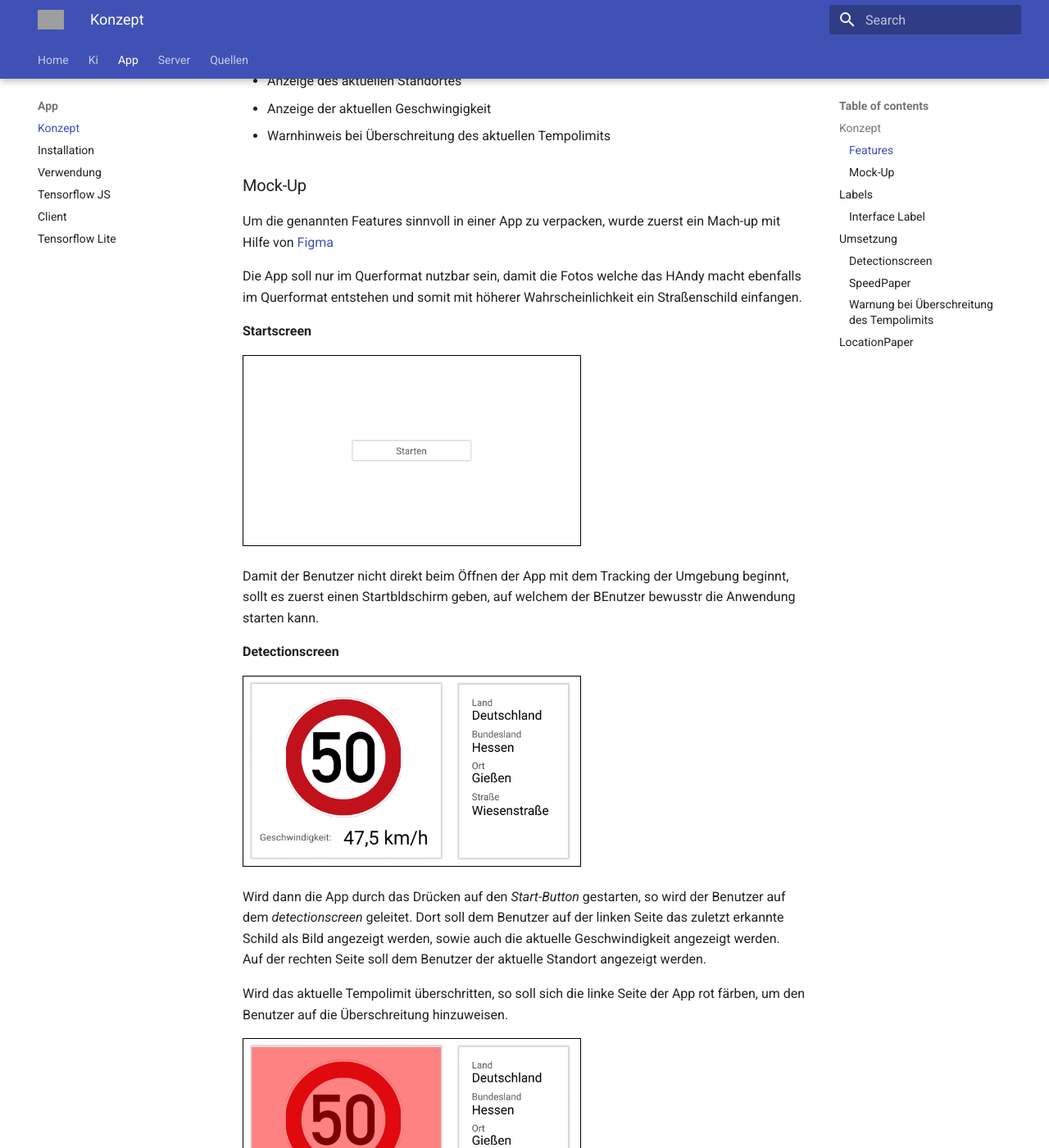
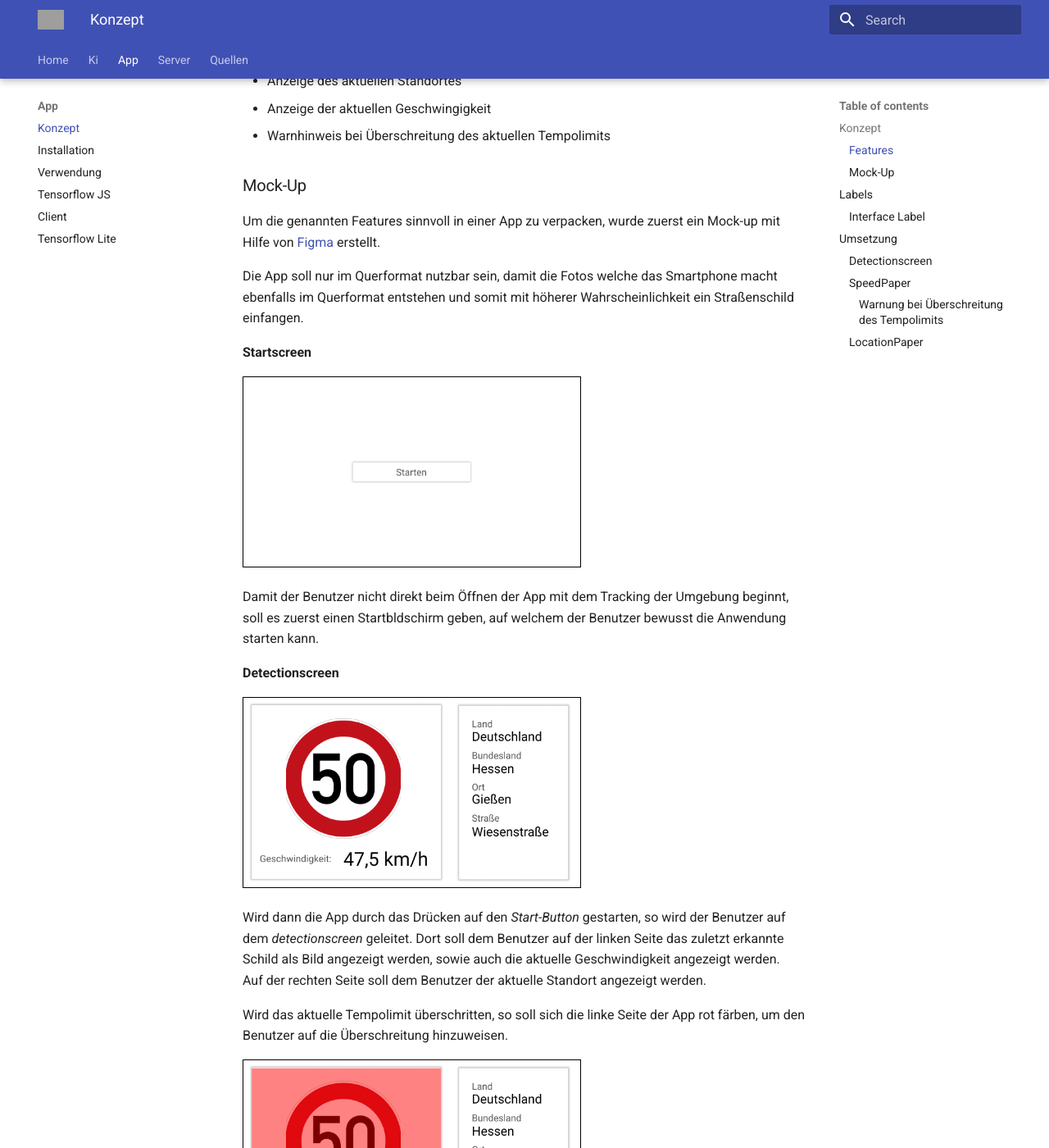
Before and after one commit to GDKI-WS20-T04/traffic-sign-detection, an MkDocs documentation site: the page built from docs/app/konzept.md, in a window 1280 px wide and 1400 px high, scrolled down 272 px. Shown: the whole window at 82% size. Built offline with MkDocs 1.6.1 and Material for MkDocs 9.7.7, drawn with Linux system fonts in a browser that asks for light colours; some of the changed text lies outside the part shown; grey boxes are pictures that could not be loaded.

Commit message:
correct Konzept
Former-commit-id: 82fde73d865a288b0b91f4481c78a88c6dc69ecf

```diff
--- a/docs/app/konzept.md
+++ b/docs/app/konzept.md
@@ -9,15 +9,15 @@
 
 ### Mock-Up
 
-Um die genannten Features sinnvoll in einer App zu verpacken, wurde zuerst ein Mach-up mit Hilfe von [Figma](https://www.figma.com)
+Um die genannten Features sinnvoll in einer App zu verpacken, wurde zuerst ein Mock-up mit Hilfe von [Figma](https://www.figma.com) erstellt.
 
-Die App soll nur im Querformat nutzbar sein, damit die Fotos welche das HAndy macht ebenfalls im Querformat entstehen und somit mit höherer Wahrscheinlichkeit ein Straßenschild einfangen.
+Die App soll nur im Querformat nutzbar sein, damit die Fotos welche das Smartphone macht ebenfalls im Querformat entstehen und somit mit höherer Wahrscheinlichkeit ein Straßenschild einfangen.
 
 **Startscreen**
 
 ![startscreen](../assets/images/startscreen.png){: style="width:60%; border: 1px solid black;"}
 
-Damit der Benutzer nicht direkt beim Öffnen der App mit dem Tracking der Umgebung beginnt, sollt es zuerst einen Startbldschirm geben, auf welchem der BEnutzer bewusstr die Anwendung starten kann.
+Damit der Benutzer nicht direkt beim Öffnen der App mit dem Tracking der Umgebung beginnt, soll es zuerst einen Startbldschirm geben, auf welchem der Benutzer bewusst die Anwendung starten kann.
 
 **Detectionscreen**
 
@@ -32,7 +32,7 @@ Wird das aktuelle Tempolimit überschritten, so soll sich die linke Seite der Ap
 
 ## Labels
 
-Damit die App das passende Bild sowie die richtige Geschwindigkeit anzeigt, werden für jede Klasse, welche die KI zurück gibt ein Objekt vom Typ `Label` in einem Record gespeichert.
+Damit die App das passende Bild, sowie die richtige Geschwindigkeit anzeigt, werden für jede Klasse, welche die KI zurück gibt, ein Objekt vom Typ `Label` in einem Record gespeichert.
 
 ### Interface Label
 
@@ -235,6 +235,6 @@ const playSound = async () => {
 
 Hier wird mit Hilfe der Methode `createAsync` des Expo-Frameworks ein beliebiger Sound geladen und mit `playAsync` abgespielt.
 
-## LocationPaper
+### LocationPaper
 
-Im Rechten Teil des Bildschirm wird der Component `LocationPaper` angezeigt. dieser bekommt lediglich die im Detectionscreen gesetzte Adresse übergeben und zeigt diese an.
+Im Rechten Teil des Bildschirm wird der Component `LocationPaper` angezeigt. Dieser bekommt lediglich die im Detectionscreen gesetzte Adresse übergeben und zeigt diese an.
```
Also changed, not shown: other parts of docs/app/konzept.md (+13 -13 lines).
